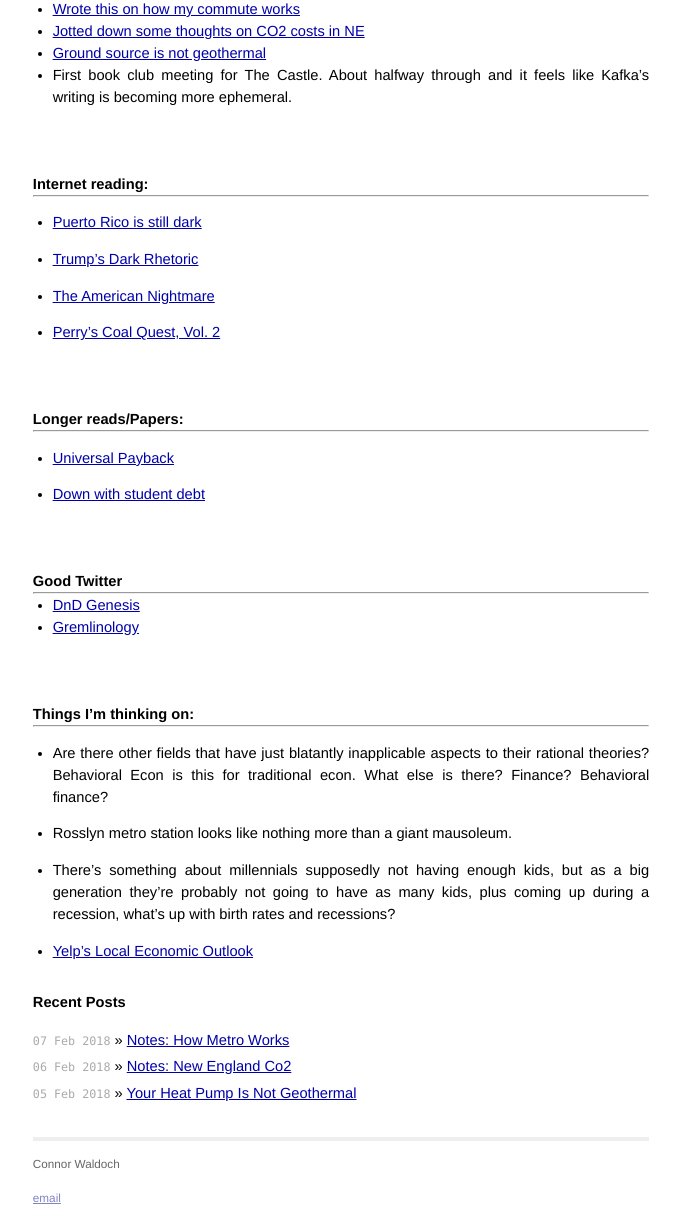
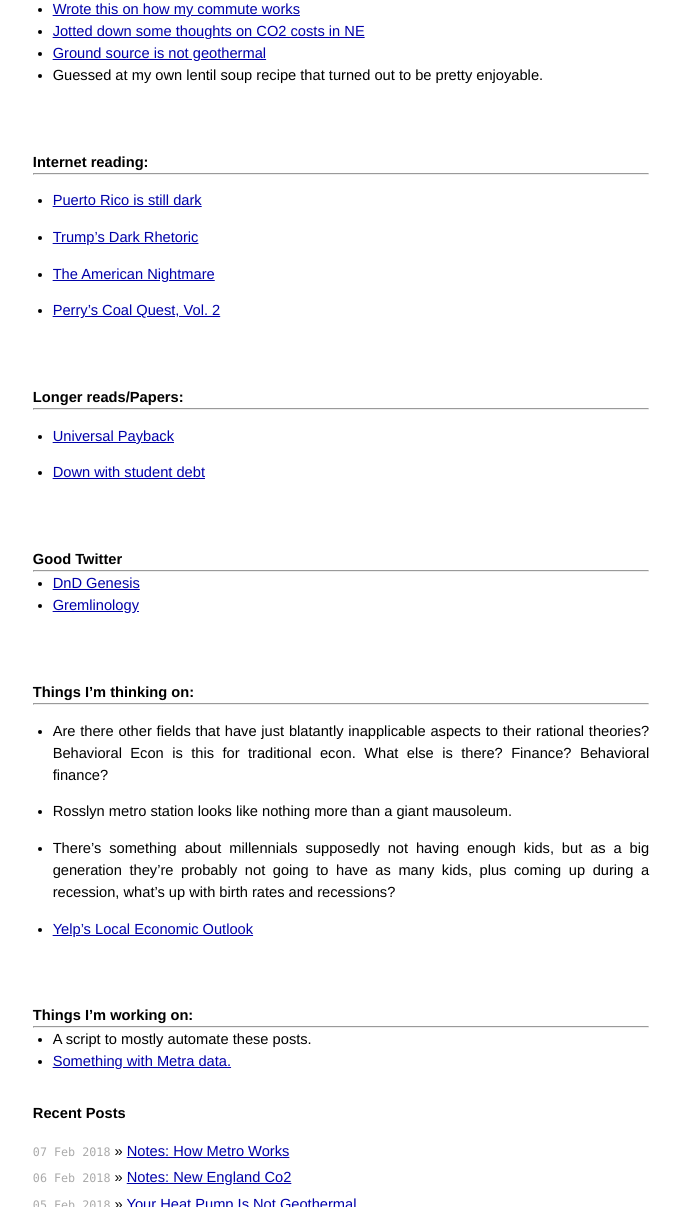
Before and after one commit to cwaldoch/cwaldoch.github.io, a Jekyll site: the page built from _posts/2018-02-09-Weekly-Roundup-No-2.md, in a window 1280 px wide and 1400 px high, scrolled down 374 px. Shown: the part 193-1400 px from the top of the window, without its empty margins (299-979 px from the left). Built offline with Jekyll 4.4.1, drawn with Linux system fonts in a browser that asks for light colours; our own code applies the rules of GitHub Pages for plain Markdown files.

Commit message:
Update 2018-02-09-Weekly-Roundup-No-2.md

```diff
--- a/_posts/2018-02-09-Weekly-Roundup-No-2.md
+++ b/_posts/2018-02-09-Weekly-Roundup-No-2.md
@@ -10,7 +10,7 @@ Another week on the books. We've got more rockets, an administration operating w
 * [Wrote this on how my commute works](http://connorwaldoch.com/blog/2018/02/07/Notes-How-Metro-Works)
 * [Jotted down some thoughts on CO2 costs in NE](http://connorwaldoch.com/blog/2018/02/06/Notes-New-England-CO2)
 * [Ground source is not geothermal](http://connorwaldoch.com/blog/2018/02/05/Your-Heat-Pump-is-not-Geothermal)
-* First book club meeting for The Castle. About halfway through and it feels like Kafka's writing is becoming more ephemeral.
+* Guessed at my own lentil soup recipe that turned out to be pretty enjoyable.
 
 ![]()
 ## Internet reading:
@@ -46,3 +46,9 @@ Another week on the books. We've got more rockets, an administration operating w
 * There's something about millennials supposedly not having enough kids, but as a big generation they're probably not going to have as many kids, plus coming up during a recession, what's up with birth rates and recessions?
 
 * [Yelp's Local Economic Outlook](https://www.yahoo.com/amphtml/finance/news/yelp-releases-local-economic-outlook-140000060.html#click=https://t.co/2DY6EKpBqa)
+
+![]()
+## Things I'm working on:
+------
+* A script to mostly automate these posts.
+* [Something with Metra data.](https://metrarail.com/about-metra/reports-documents/operations-ridership-data/station-level-data)
```
